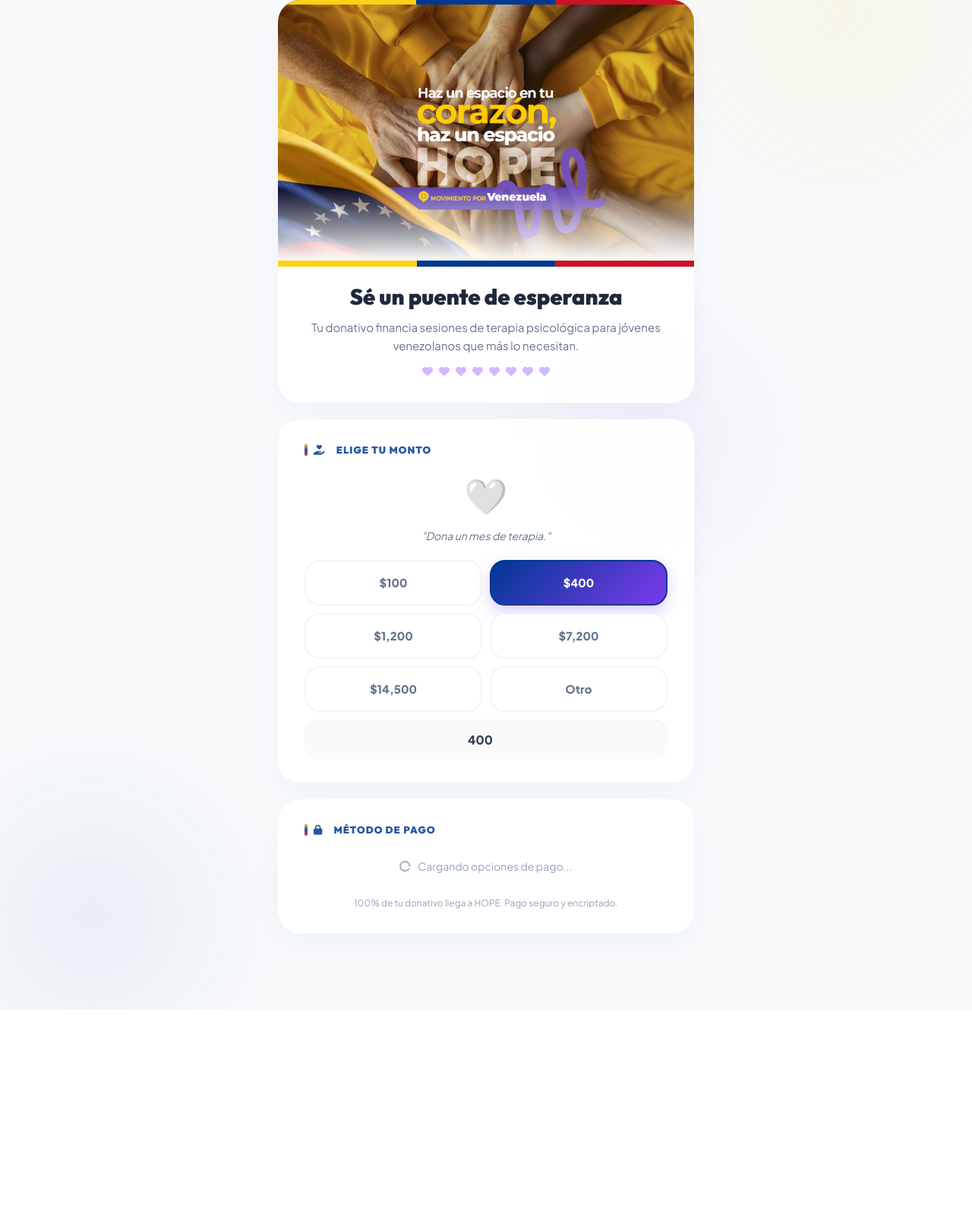
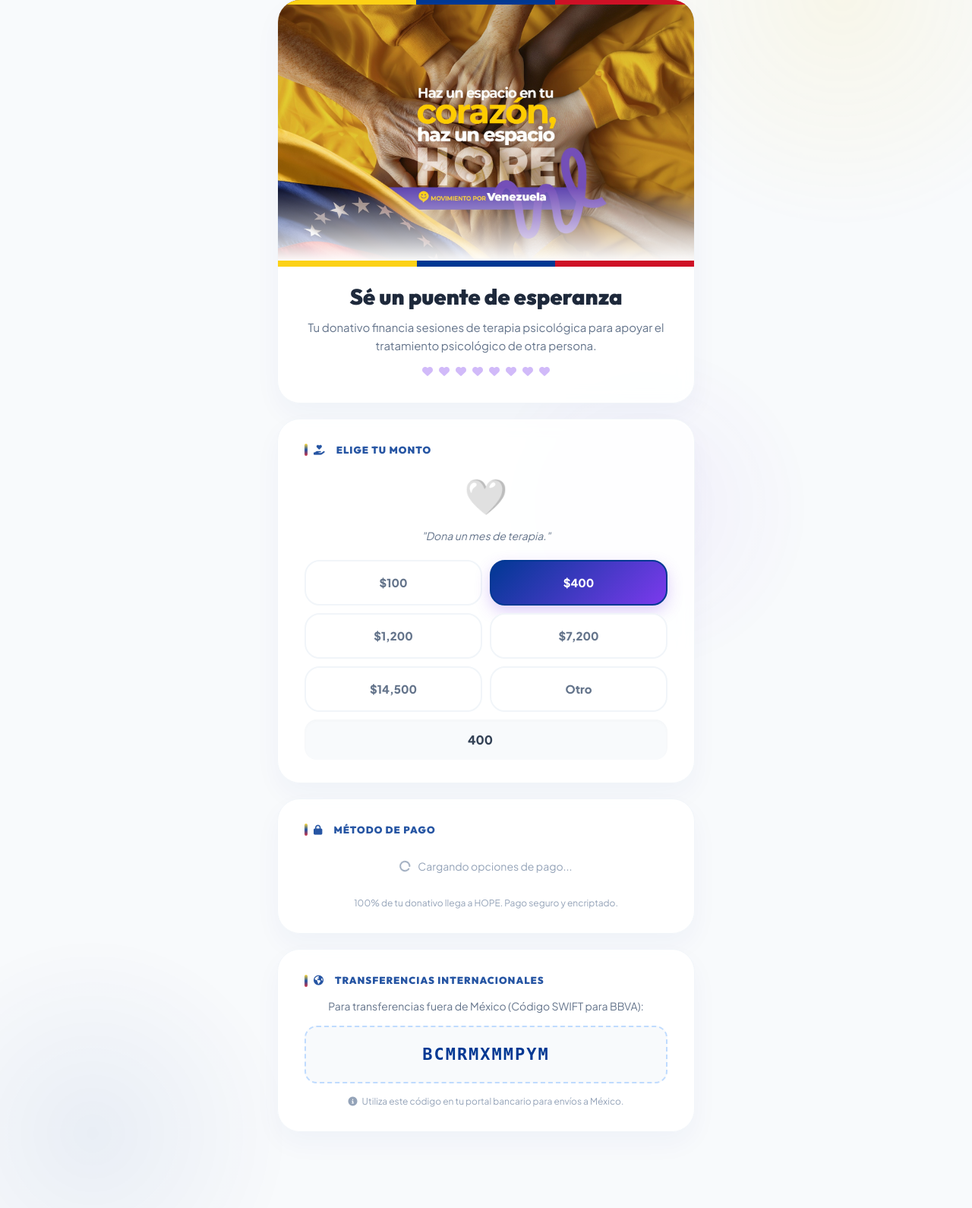
Before and after one commit to AtizapanProyectos/Oreocake, a Django app: page /donaciones-venezuela/ in a window 1280 px wide. Shown: the part 281-1871 px from the top of the page at 76% size. Before the commit the page ends 1610 px from the top, so only its background shows below. Run offline with Django 5.2, Linux system fonts and the light colour scheme; some libraries are stand-ins or nearby versions.

Commit message:
Loading + wh compro + viwes dnar vza + prueba 1

```diff
--- a/templates/donaciones_venezuela.html
+++ b/templates/donaciones_venezuela.html
@@ -170,7 +170,7 @@
             <div class="vz-banner-flagbar"><span></span><span></span><span></span></div>
             <div class="vz-header-text">
                 <h2>Sé un puente de esperanza</h2>
-                <p>Tu donativo financia sesiones de terapia psicológica para jóvenes venezolanos que más lo necesitan.</p>
+                <p>Tu donativo financia sesiones de terapia psicológica para apoyar el tratamiento psicológico de otra persona.</p>
                 <div class="vz-soft-estrellas">
                     <i class="fas fa-heart"></i><i class="fas fa-heart"></i><i class="fas fa-heart"></i><i class="fas fa-heart"></i>
                     <i class="fas fa-heart"></i><i class="fas fa-heart"></i><i class="fas fa-heart"></i><i class="fas fa-heart"></i>
@@ -178,7 +178,7 @@
             </div>
         </div>
 
-        <!-- Burbuja 2: Monto del donativo -->
+
         <div class="vz-bubble">
             <span class="vz-bubble-label"><i class="fas fa-hand-holding-heart" style="margin-right: 6px;"></i> Elige tu monto</span>
 
@@ -212,6 +212,29 @@
             </p>
         </div>
 
+<!-- Burbuja 4: Transferencias Internacionales -->
+        <div class="vz-bubble">
+            <span class="vz-bubble-label">
+                <i class="fas fa-globe-americas" style="margin-right: 6px;"></i> Transferencias Internacionales
+            </span>
+
+            <p style="text-align: center; color: #64748b; font-size: 14px; margin-bottom: 15px;">
+                Para transferencias fuera de México (Código SWIFT para BBVA):
+            </p>
+
+            <!-- Contenedor del código resaltado -->
+            <div style="background: #f8fafc; border: 2px dashed #bfdbfe; border-radius: 16px; padding: 18px; text-align: center; transition: all 0.3s;"
+                 onmouseover="this.style.borderColor='var(--vz-azul)'; this.style.transform='translateY(-2px)';"
+                 onmouseout="this.style.borderColor='#bfdbfe'; this.style.transform='translateY(0)';">
+                <span style="font-family: monospace; font-size: 22px; font-weight: 800; color: var(--vz-azul); letter-spacing: 2px;">
+                    BCMRMXMMPYM
+                </span>
+            </div>
+
+            <p style="font-size: 12px; color: #94a3b8; text-align: center; margin: 14px 0 0;">
+                <i class="fas fa-info-circle" style="margin-right: 4px;"></i> Utiliza este código en tu portal bancario para envíos a México.
+            </p>
+        </div>
     </div>
 </div>
 
```
